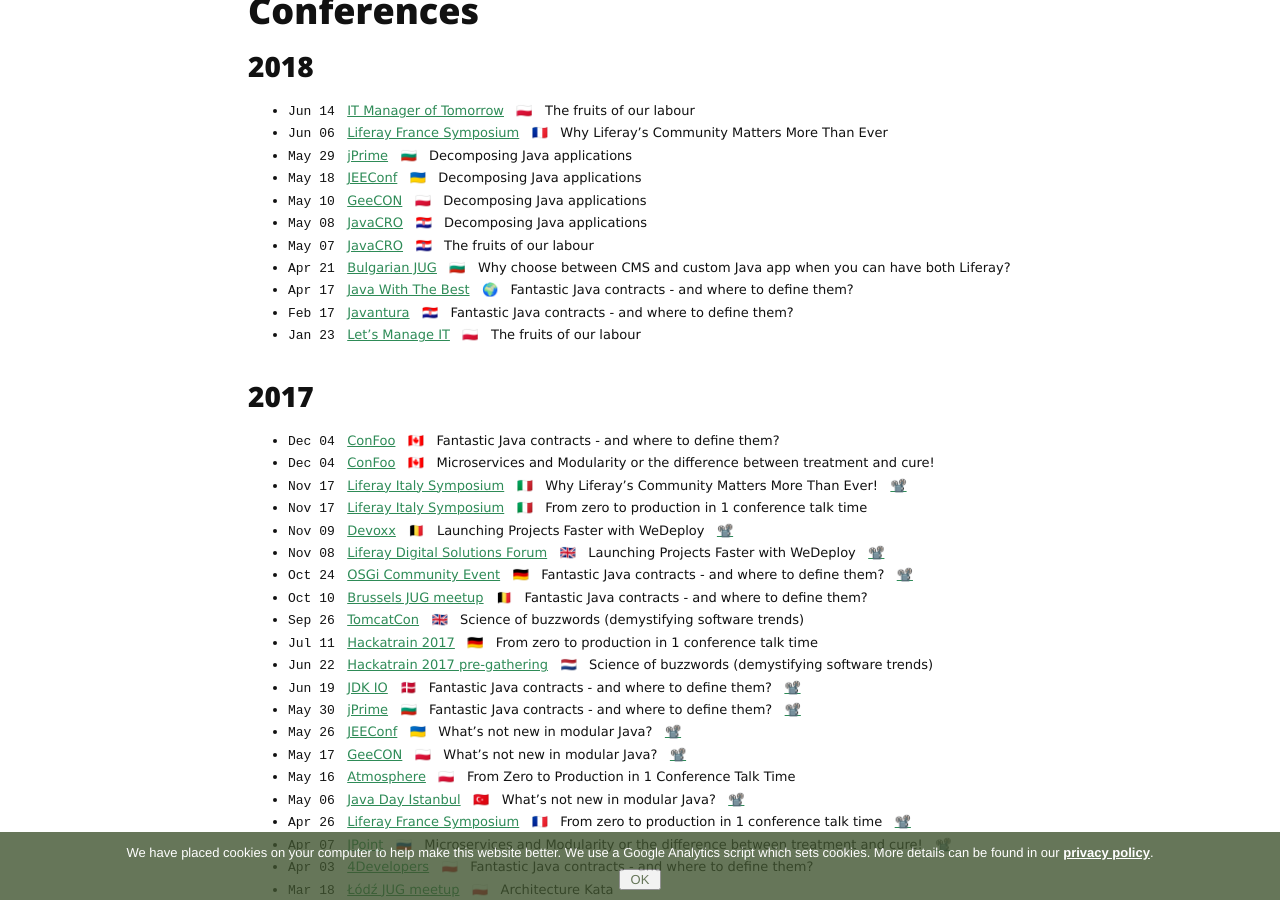
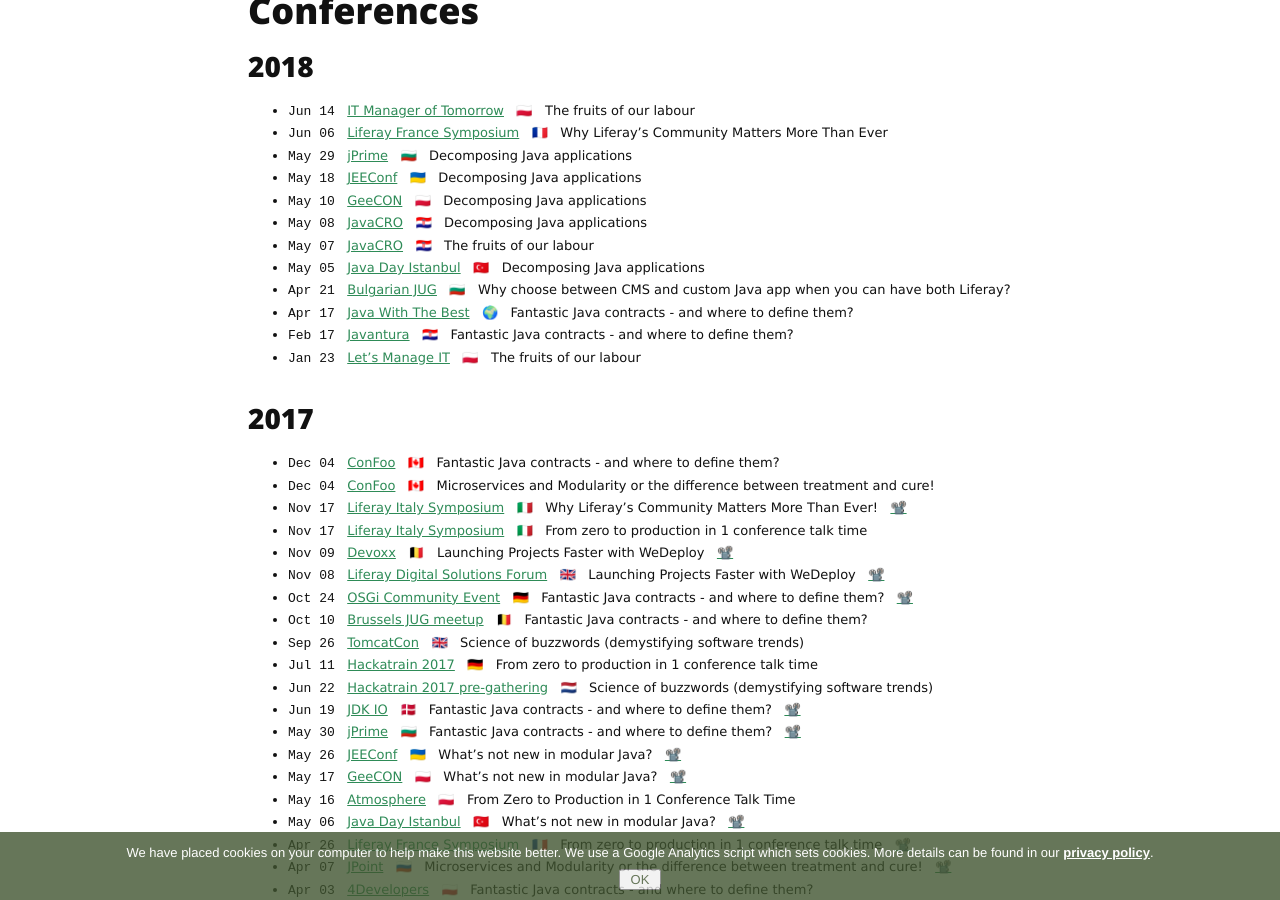
Before and after one commit to azzazzel/azzazzel.github.io, a Jekyll site: the page built from talks.md, in a window 1280 px wide and 900 px high, scrolled down 882 px. Built offline with Jekyll 4.4.1, drawn with Linux system fonts in a browser that asks for light colours; nearby versions of some CDN libraries.

Commit message:
Added JavaDay Istanbul

```diff
--- a/talks.md
+++ b/talks.md
@@ -90,6 +90,8 @@
 &nbsp; 🇭🇷 &nbsp; Decomposing Java applications
 - `May 07` &nbsp; [JavaCRO](http://2018.javacro.hr/eng)
 &nbsp; 🇭🇷 &nbsp; The fruits of our labour
+- `May 05` &nbsp; [Java Day Istanbul](https://javaday.istanbul/)
+&nbsp; 🇹🇷 &nbsp; Decomposing Java applications
 - `Apr 21` &nbsp; [Bulgarian JUG](https://jug.bg/events/liferay-workshop/)
 &nbsp; 🇧🇬 &nbsp; Why choose between CMS and custom Java app when you can have both Liferay?
 - `Apr 17` &nbsp; [Java With The Best](https://java.withthebest.com/)
```
